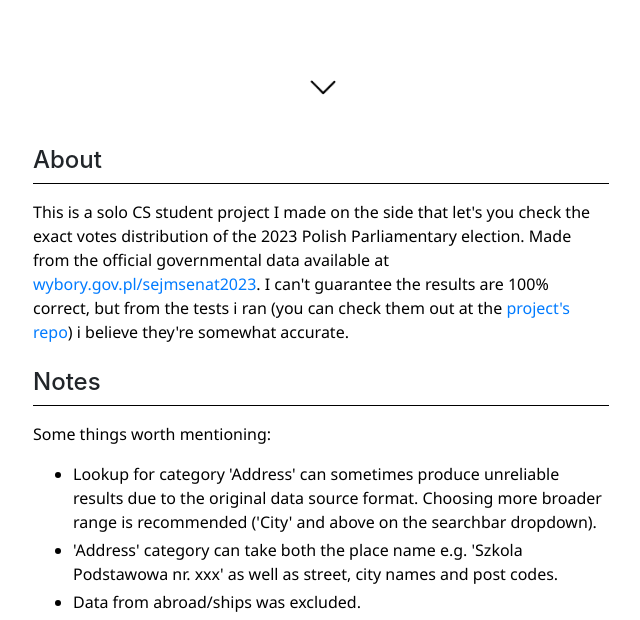
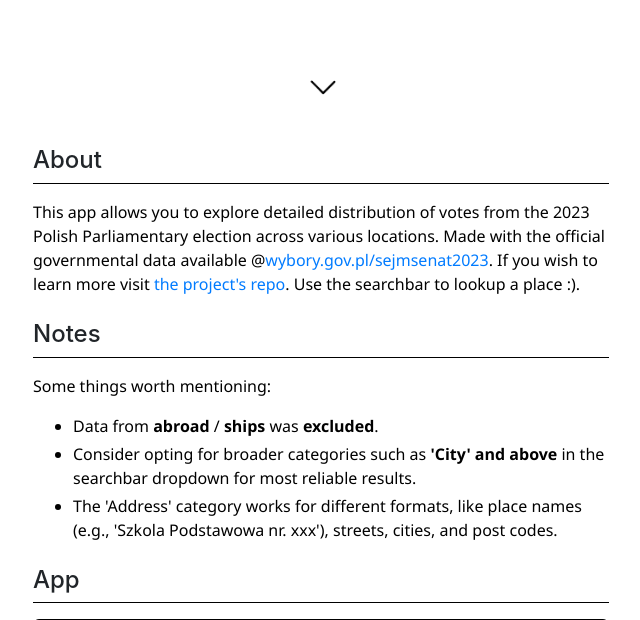
Before and after one commit to h4em/2023-election-app, a Flask app: page / in a window 1280 px wide. Shown: the part 678-1298 px from the top of the page, without its empty margins (319-959 px from the left). Run offline with Flask 3, Linux system fonts and the light colour scheme; parts of the project's set-up code (start-up, migrations or seed data) failed here and were passed over; some libraries are stand-ins or nearby versions.

Commit message:
readme, index updates

```diff
--- a/app/static/js/script.js
+++ b/app/static/js/script.js
@@ -228,8 +228,3 @@ function emptySearchbar() {
 function resetHiglightedHintIndex() {
     highlightedHintIndex = -1;
 }
-
-/*
-    $(selector): This is the basic syntax of using jQuery to select elements in the DOM.
-    The selector can be a tag name, class, ID, or any valid CSS selector.
-*/
--- a/app/templates/index.html
+++ b/app/templates/index.html
@@ -32,19 +32,18 @@
 
         <h2>About</h2>
         <p>
-            This is a solo CS student project I made on the side that let's you check the exact votes distribution of the 2023 Polish Parliamentary election.
-            Made from the official governmental data available at <a href="https://wybory.gov.pl/sejmsenat2023" target="_blank">wybory.gov.pl/sejmsenat2023</a>.
-            I can't guarantee the results are 100% correct, but from the tests i ran (you can check them out at the <a href="https://github.com/h4em/2023-election-data-analysis" target="_blank">project's repo</a>)
-            i believe they're somewhat accurate.
+            This app allows you to explore detailed distribution of votes from the 2023 Polish Parliamentary election across various locations.
+            Made with the official governmental data available @<a href="https://wybory.gov.pl/sejmsenat2023" target="_blank">wybory.gov.pl/sejmsenat2023</a>.
+            If you wish to learn more visit <a href="https://github.com/h4em/2023-election-app" target="_blank">the project's repo</a>. Use the searchbar to lookup a place :).
         </p>
 
         <h2>Notes</h2>
         <p>
            Some things worth mentioning:
            <ul>
-                <li>Lookup for category 'Address' can sometimes produce unreliable results due to the original data source format. Choosing more broader range is recommended ('City' and above on the searchbar dropdown).</li>
-                <li>'Address' category can take both the place name e.g. 'Szkola Podstawowa nr. xxx' as well as street, city names and post codes.</li>
-                <li>Data from abroad/ships was excluded.</li>
+                <li>Data from <span style="font-weight: 600;">abroad</span> / <span style="font-weight: 600;">ships</span> was <span style="font-weight: 600;">excluded</span>.</li>
+                <li>Consider opting for broader categories such as <span style="font-weight: 600;">'City' and above</span> in the searchbar dropdown for most reliable results.</li>
+                <li>The 'Address' category works for different formats, like place names (e.g., 'Szkola Podstawowa nr. xxx'), streets, cities, and post codes.</li>
            </ul>
         <p>
 
```
Also changed, not shown: README.md.
